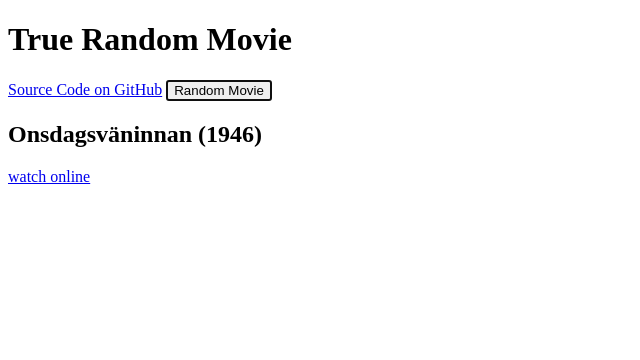
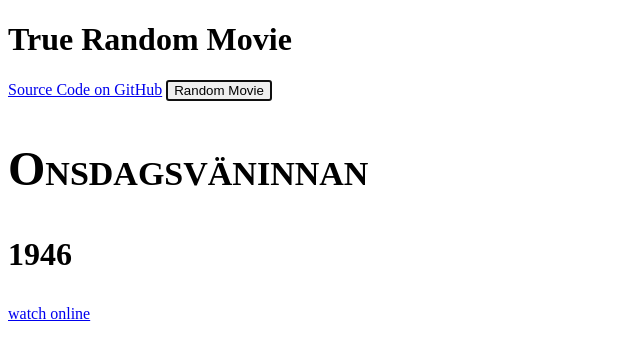
Before and after one commit to 1j01/true-random-movie, a plain HTML site: page index.html in a window 1280 px wide. Both pictures are taken after a click on the button "Random Movie". Shown: the whole page, without its empty margins (0-640 px from the left). Drawn offline with Linux system fonts and the light colour scheme.

Commit message:
Show subtitles as subheadings

```diff
--- a/app.js
+++ b/app.js
@@ -97,7 +97,14 @@ const display_result = (title_line)=> {
 
 	var display_text = `${title} (${instance_text})`;
 
-	title_output.textContent = display_text;
+	title_output.innerHTML = "";
+	let heading_level = 2;
+	for (const title_part of title.split(/:\s/g).concat([instance_text])) {
+		const heading = document.createElement(`h${heading_level}`);
+		heading.textContent = title_part;
+		title_output.append(heading);
+		heading_level += 1;
+	}
 
 	watch_online_link.href = "https://google.com/search?q=" + encodeURIComponent(`${display_text} (watch online)`);
 
--- a/index.html
+++ b/index.html
@@ -7,6 +7,22 @@
 	<title>True Random Movie</title>
 	<meta name="viewport" content="width=device-width, initial-scale=1, user-scalable=no">
 	<style>
+		#title-output h2 {
+			font-variant: small-caps;
+			font-size: 3em;
+		}
+		#title-output h3 {
+			font-size: 2em;
+		}
+		#title-output h4 {
+			font-size: 1.5em;
+		}
+		#title-output h5 {
+			font-size: 1.2em;
+		}
+		#title-output h6 {
+			font-size: 1em;
+		}
 	</style>
 </head>
 
@@ -20,7 +36,7 @@
 		<a href="https://github.com/1j01/true-random-movie">Source Code on GitHub</a>
 		<button id="go" autofocus>Random Movie</button>
 		<div id="result" hidden>
-			<h2 id="title-output"></h2>
+			<div id="title-output"></div>
 			<a id="watch-online-link">watch online</a>
 		</div>
 	</div>
```
